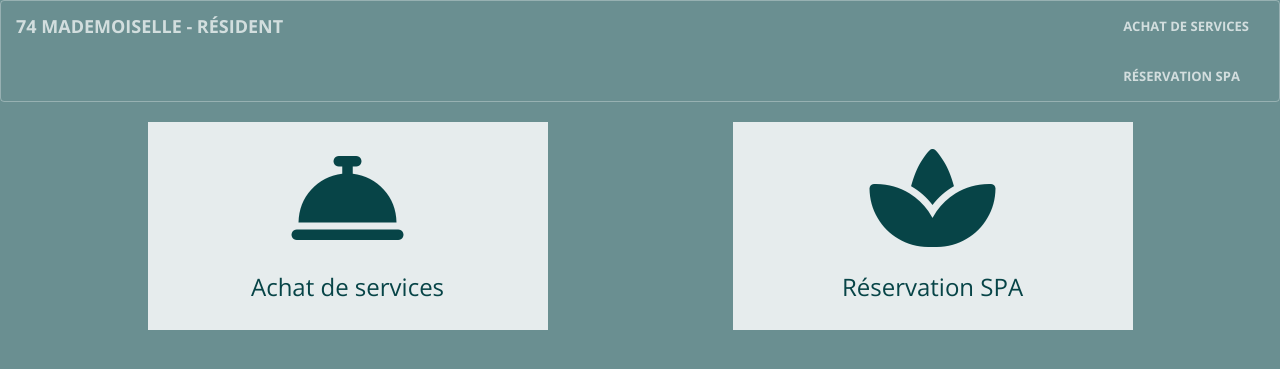
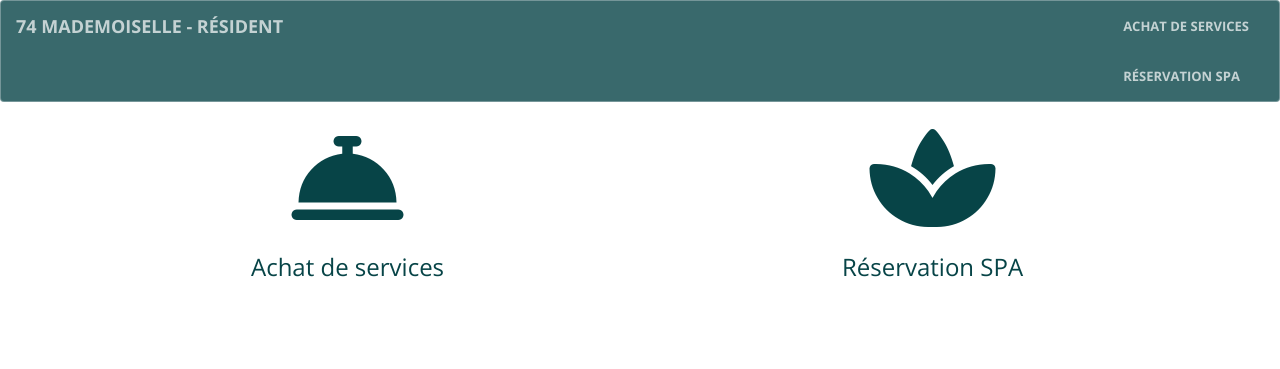
Before and after one commit to 74-mademoiselle/residence-ella.github.io, a Jekyll site: the page built from tenant.html, in a window 1280 px wide. Shown: the top 369 px of the page. Built offline with Jekyll 4.4.1, drawn with Linux system fonts in a browser that asks for light colours; nearby versions of some CDN libraries.

Commit message:
Better tenant zone

```diff
--- a/_includes/nav.html
+++ b/_includes/nav.html
@@ -27,7 +27,7 @@
                     <a class="page-scroll" href="#contact">Contact</a>
                 </li>
                 <li>
-                    <a class="btn btn-primary btn-sm" href="/tenant/">Espace résident</a>
+                    <a class="text-primary" href="/tenant/">Espace résident</a>
                 </li>
             </ul>
         </div>
--- a/_includes/tenant_nav.html
+++ b/_includes/tenant_nav.html
@@ -8,7 +8,7 @@
                 <span class="icon-bar"></span>
                 <span class="icon-bar"></span>
             </button>
-            <a class="navbar-brand" href="/">{{ site.title }} - Résident</a>
+            <a class="navbar-brand" href="/tenant/">{{ site.title }} - Résident</a>
         </div>
 
         <!-- Collect the nav links, forms, and other content for toggling -->
--- a/_sass/_base.scss
+++ b/_sass/_base.scss
@@ -9,11 +9,11 @@
 }
 
 #tenant-body{
-    background: #6a8f91;
     height: 100%;
 
     .navbar{
         margin-bottom: 0;
+        background: #39696c;
     }
 }
 
@@ -232,12 +232,6 @@
     p {
         margin-bottom: 0;
     }
-
-    &.tenant{
-        background: #e6eced;
-        padding-bottom: 20px;
-        padding-top: 20px;
-    }
 }
 
 
--- a/spa.html
+++ b/spa.html
@@ -9,5 +9,4 @@
 <iframe src="https://www.supersaas.fr/schedule/thomasWajs2/Sauna"
     width="100%"
     height="100%"
-    style="background: white;"
 ></iframe>
```
